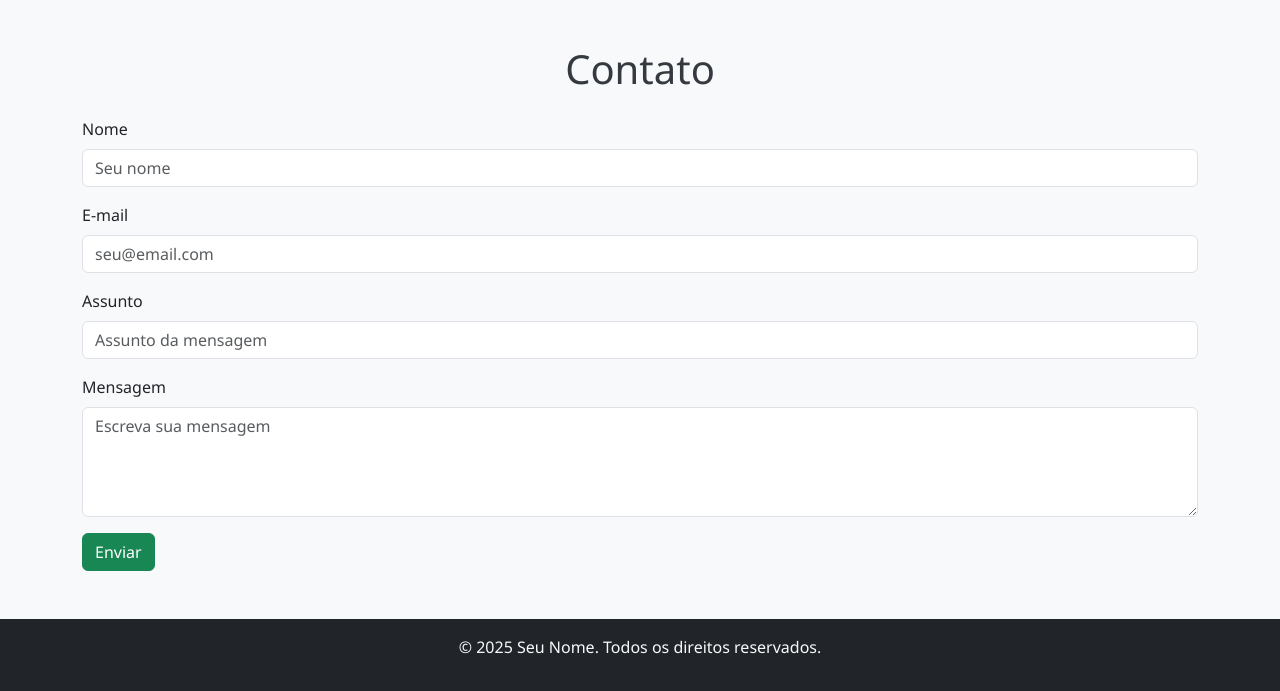
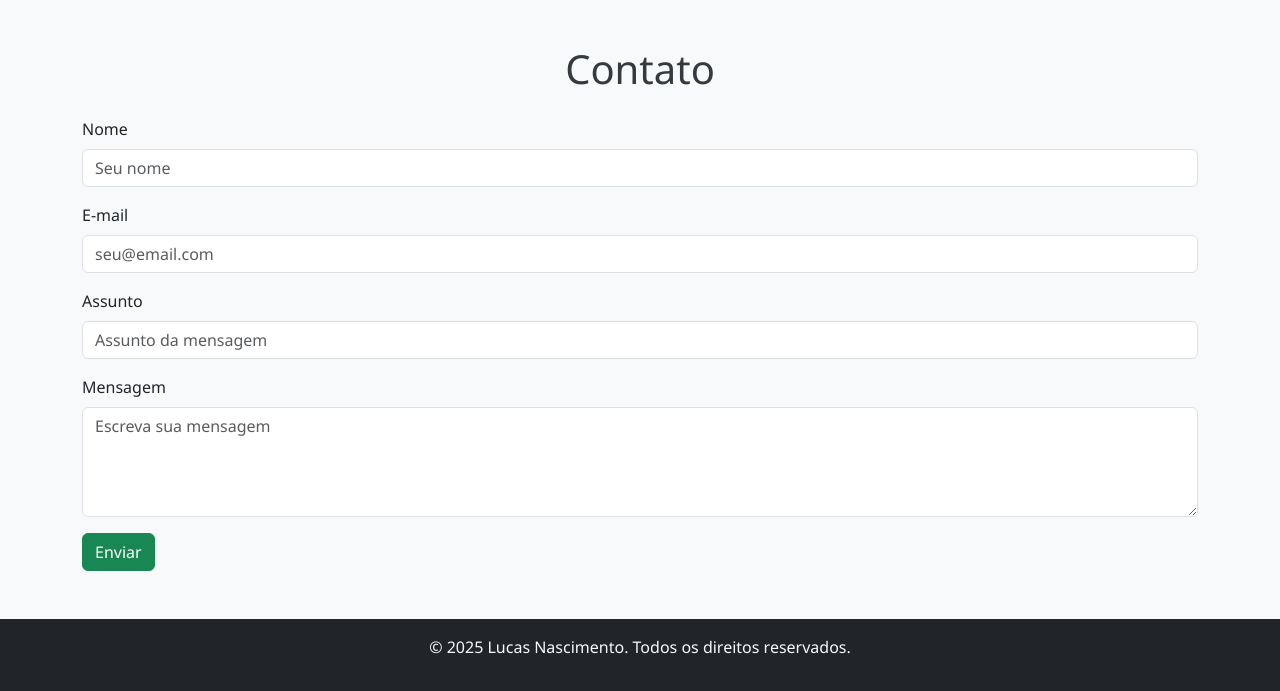
Before and after one commit to lucasnascimento77/MeuPortif-lio, a plain HTML site: page index.html in a window 1280 px wide. Shown: the part 1473-2164 px from the top of the page. Drawn offline with nearby package versions, Linux system fonts and the light colour scheme.

Commit message:
Update index.html

```diff
--- a/index.html
+++ b/index.html
@@ -118,7 +118,7 @@
 
 
   <footer class="bg-dark text-light text-center py-3 mt-5">
-    <p>&copy; 2025 Seu Nome. Todos os direitos reservados.</p>
+    <p>&copy; 2025 Lucas Nascimento. Todos os direitos reservados.</p>
   </footer>
 
 
```
